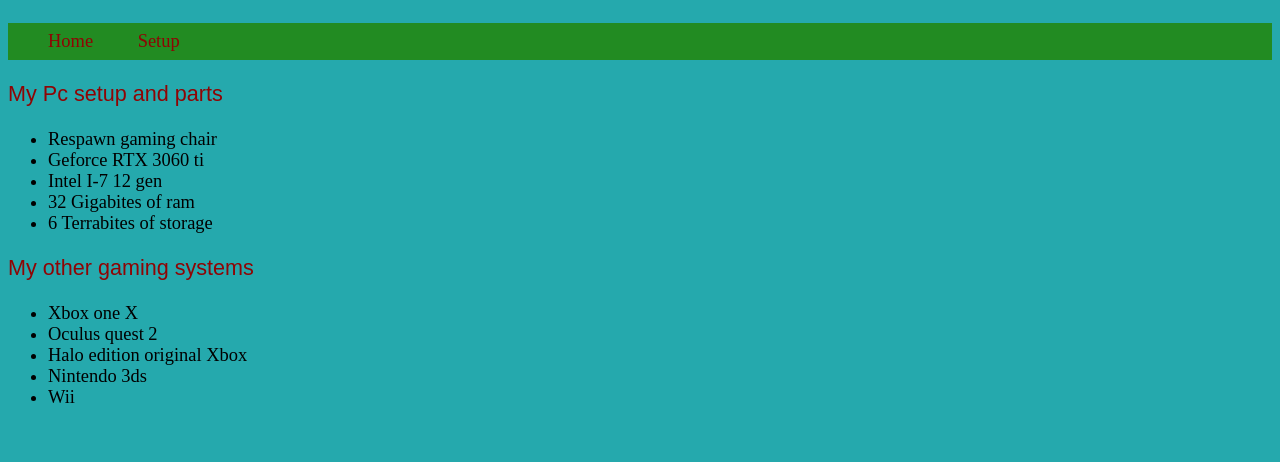
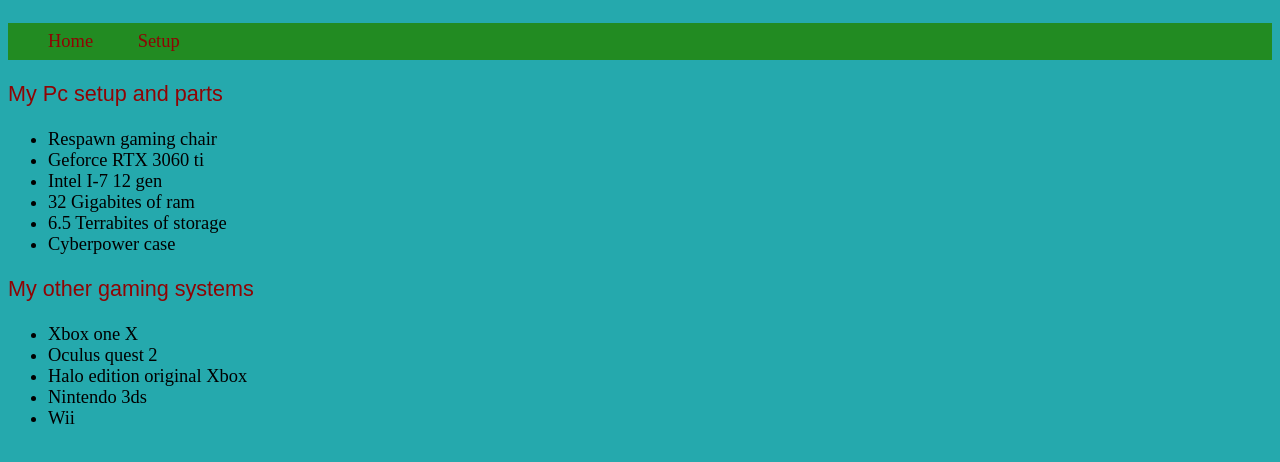
Before and after one commit to fccc-sd/website-trueanimegod, a plain HTML site: page Setup.html in a window 1280 px wide. Shown: the part 138-600 px from the top of the page. Drawn offline with Linux system fonts and the light colour scheme.

Commit message:
fixed file name

```diff
--- a/Setup.html
+++ b/Setup.html
@@ -24,7 +24,8 @@
     <li>Geforce RTX 3060 ti</li>
     <li>Intel I-7 12 gen</li>
     <li>32 Gigabites of ram</li>
-    <li>6 Terrabites of storage</li>
+    <li>6.5 Terrabites of storage</li>
+    <li>Cyberpower case</li>
 </ul>
 
 <h3>My other gaming systems</h3>
```
